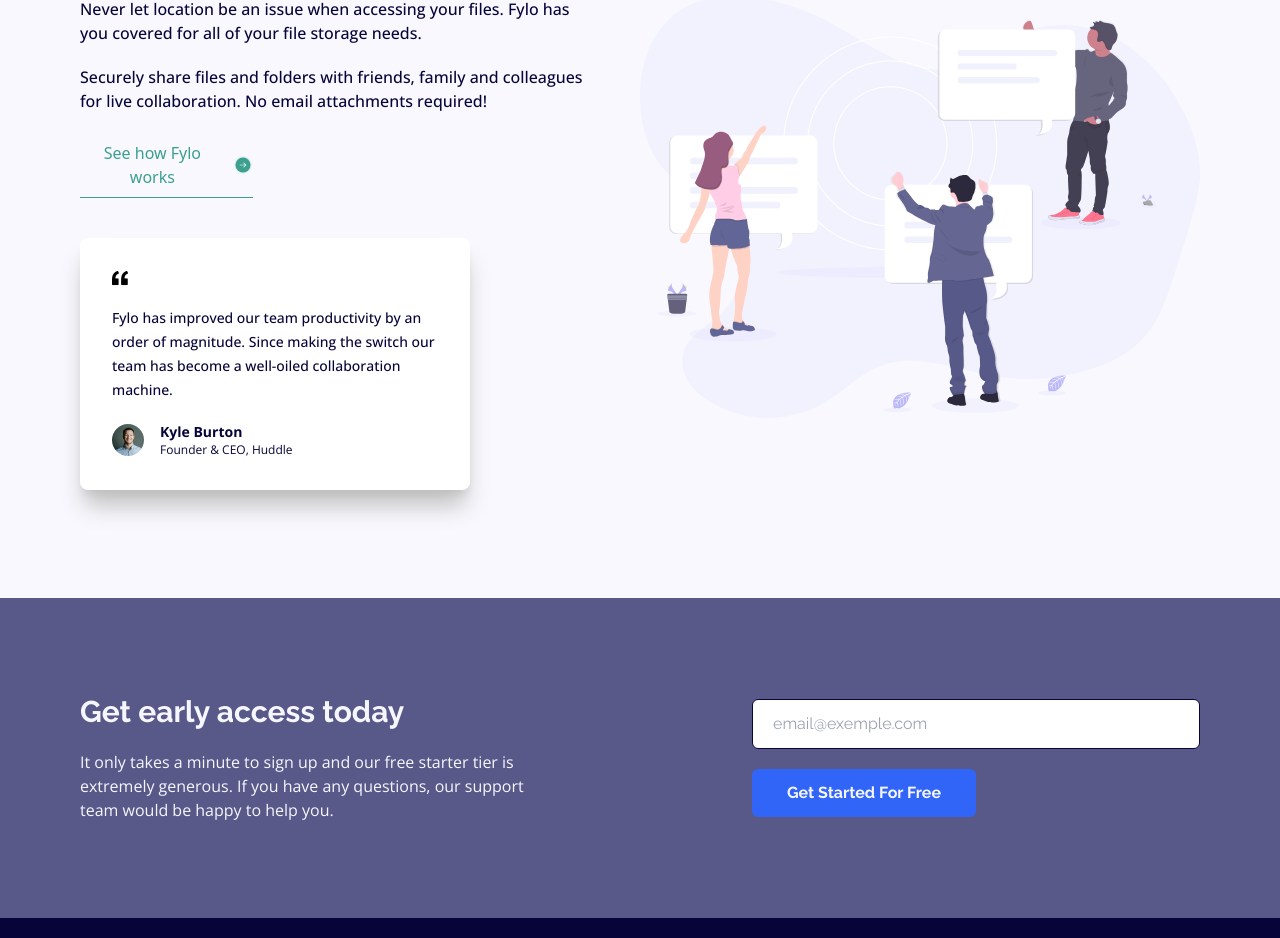
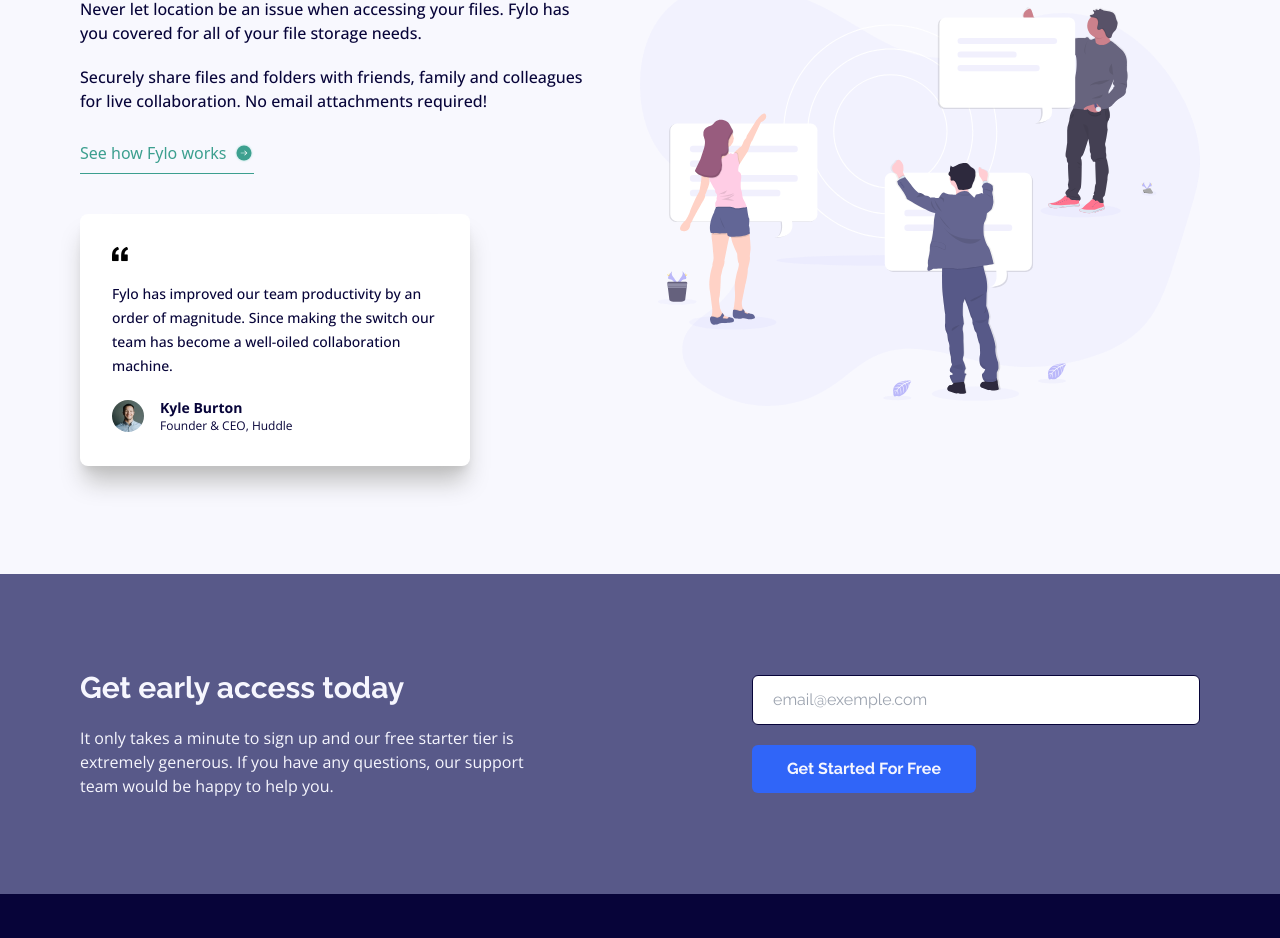
Before and after one commit to BrunnoHibbeln/two-column-layout, a Next.js app: page / in a window 1280 px wide. Shown: the part 1002-1940 px from the top of the page. Built offline with nearby package versions, Linux system fonts and the light colour scheme.

Commit message:
fixing `min width`

```diff
--- a/app/components/BenefitsSection.js
+++ b/app/components/BenefitsSection.js
@@ -24,7 +24,7 @@
         </article>
         <section className="flex w-full flex-col items-center justify-center gap-10 py-7 lg:items-start">
           <a
-            className="flex w-[10.8rem] flex-row items-center justify-center gap-2 border-b border-green pb-2 text-green duration-300 hover:brightness-125"
+            className="flex min-w-fit flex-row items-center justify-center gap-2 border-b border-green pb-2 text-green duration-300 hover:brightness-125"
             href="#"
           >
             <button>See how Fylo works</button>
```
